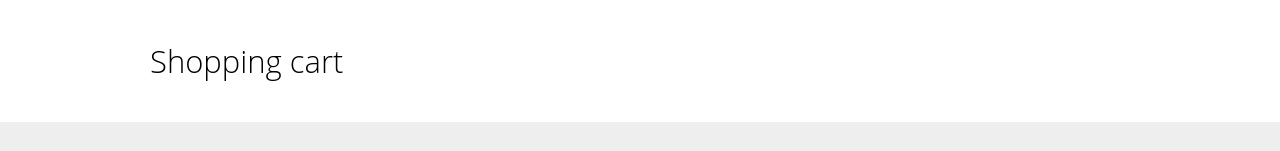
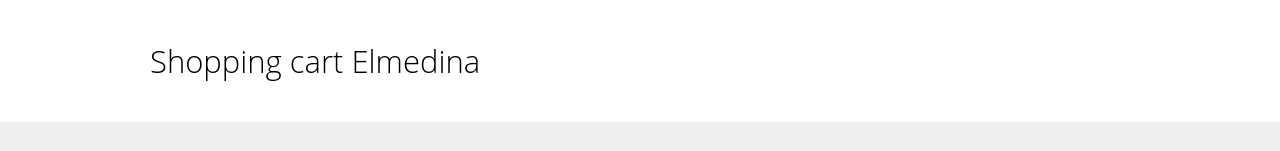
Before and after one commit to Elmedine/Notes-service, a plain HTML site: page life-example/index.html in a window 1280 px wide. Shown: the top 151 px of the page. Drawn offline with Linux system fonts and the light colour scheme.

Commit message:
first commit

```diff
--- a/life-example/index.html
+++ b/life-example/index.html
@@ -13,7 +13,7 @@
 
     <header id="site-header">
         <div class="container">
-            <h1>Shopping cart <span></span></h1>
+            <h1>Shopping cart  Elmedina<span></span></h1>
         </div>
     </header>
 
```
